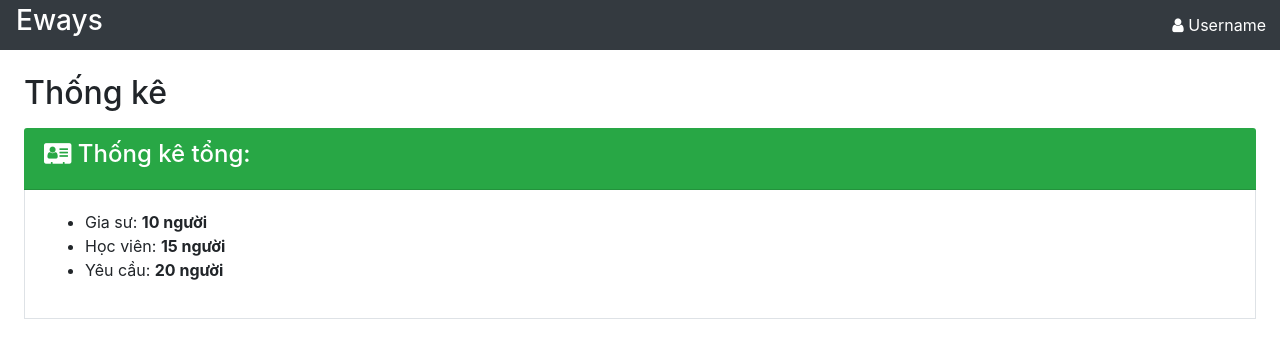
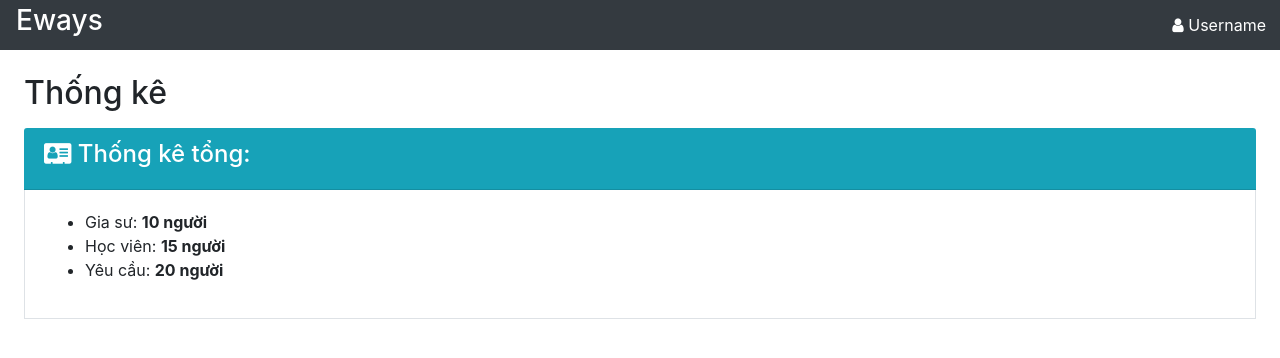
Before and after one commit to trantienphat/deploy-angular-heroku, an Angular app in the folder test-deploy/: page /#/dashboard in a window 1280 px wide. Shown: the top 358 px of the page. Built offline with nearby package versions, Linux system fonts and the light colour scheme.

Commit message:
no message

```diff
--- a/test-deploy/src/app/containers/dashboard-page/dashboard-page.component.html
+++ b/test-deploy/src/app/containers/dashboard-page/dashboard-page.component.html
@@ -25,7 +25,7 @@
     <div class="dashboard-content d-flex flex-column p-4 w-100 h-100">
       <p class="h2">Thống kê</p>
       <div class="card border-0 mt-2">
-          <div class="card-header bg-success">
+          <div class="card-header bg-info">
             <p class="h4 text-white">
               <i class="fa fas fa-address-card"></i> Thống kê tổng:
             </p>
```
